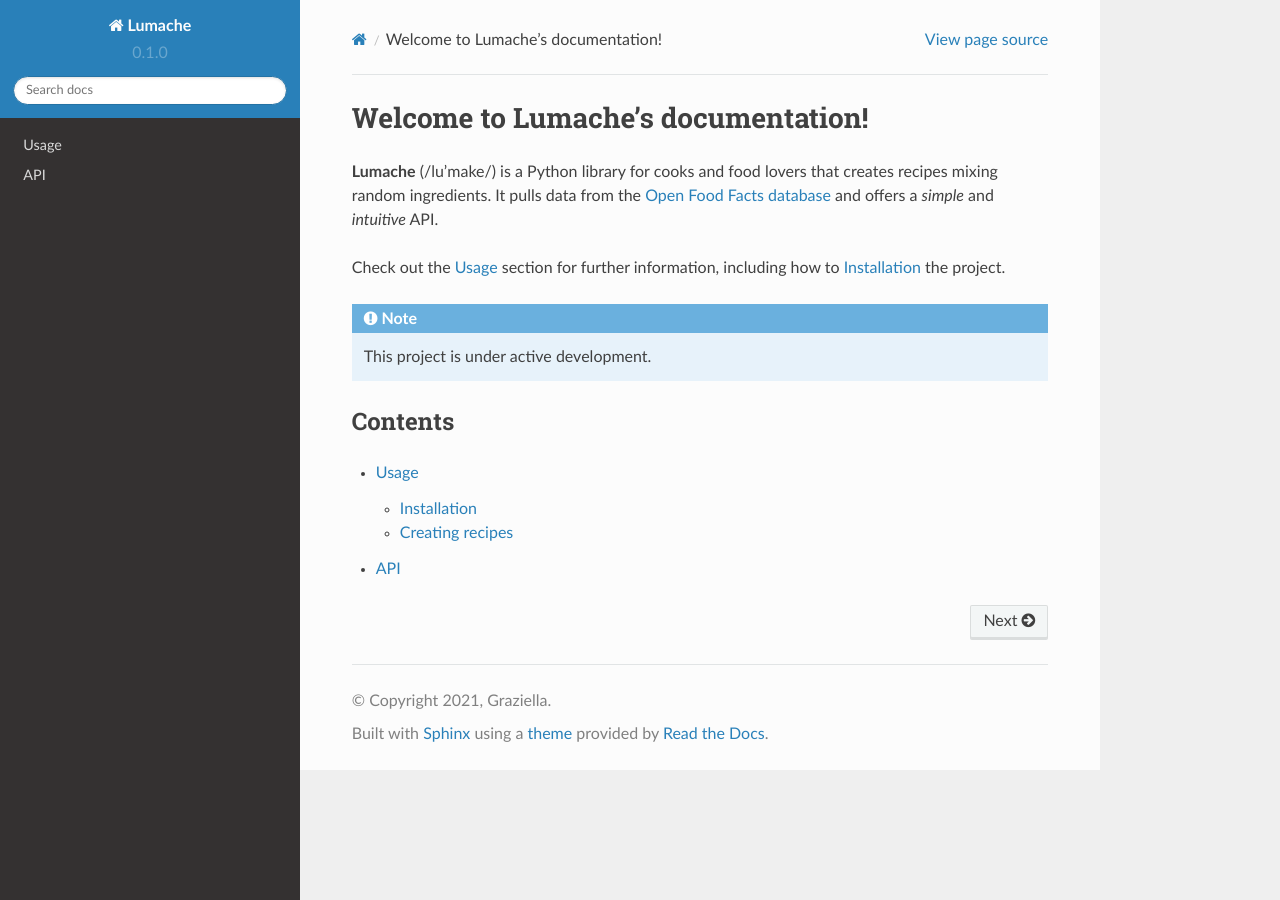
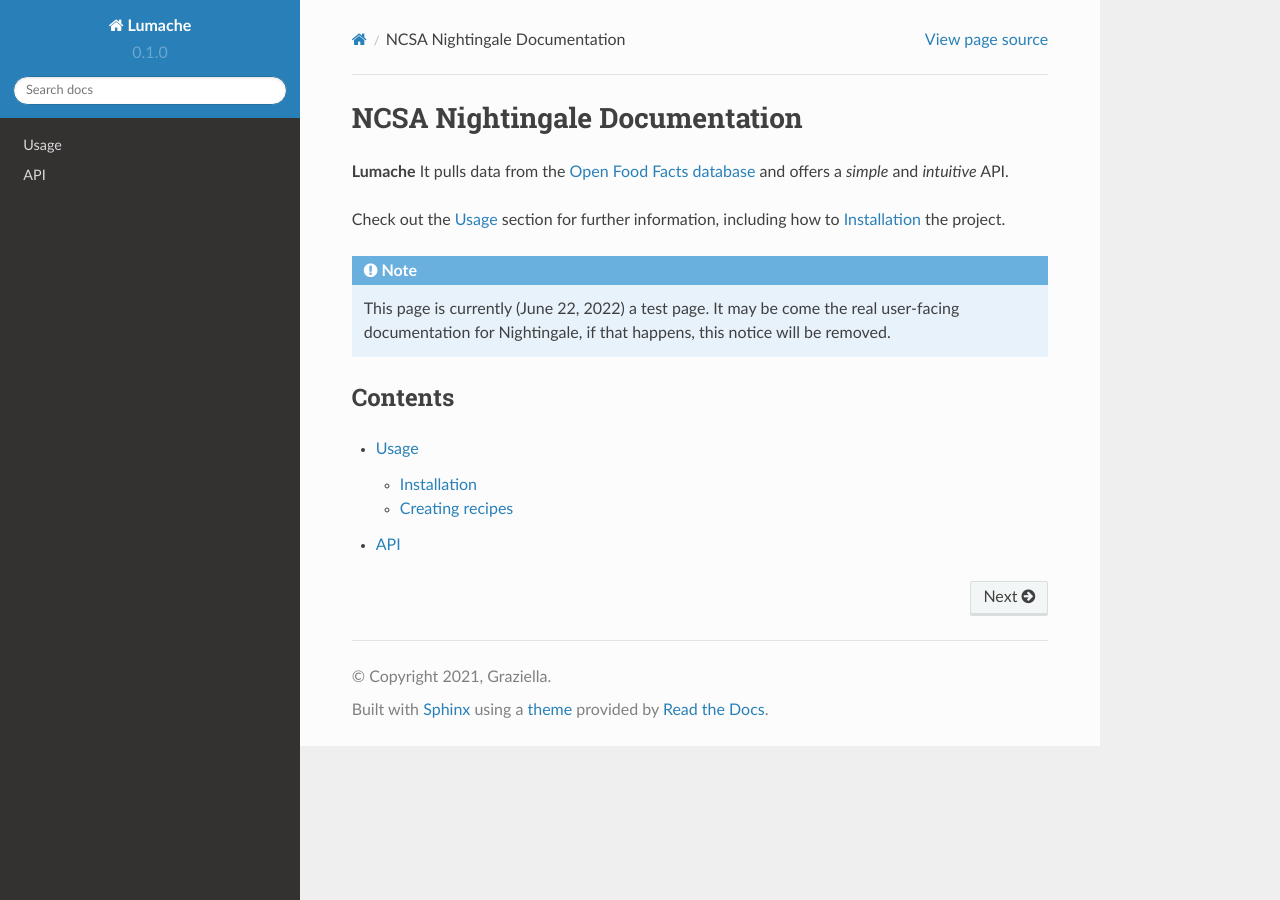
Before and after one commit to sfkappes/NG_documentation, a Sphinx documentation site: the page built from docs/source/index.rst, in a window 1280 px wide. Built offline with Sphinx 7.4.7 and the Read the Docs theme 2.0.0, drawn with Linux system fonts in a browser that asks for light colours.

Commit message:
initial stab; needs more
Partially edited to reference Nightingale.  Need to save off the linking hints and then edit it for real.

```diff
--- a/docs/source/index.rst
+++ b/docs/source/index.rst
@@ -1,8 +1,7 @@
-Welcome to Lumache's documentation!
+NCSA Nightingale Documentation
 ===================================
 
-**Lumache** (/lu'make/) is a Python library for cooks and food lovers
-that creates recipes mixing random ingredients.
+**Lumache**
 It pulls data from the `Open Food Facts database <https://world.openfoodfacts.org/>`_
 and offers a *simple* and *intuitive* API.
 
@@ -11,7 +10,7 @@
 
 .. note::
 
-   This project is under active development.
+   This page is currently (June 22, 2022) a test page.  It may be come the real user-facing documentation for Nightingale, if that happens, this notice will be removed.
 
 Contents
 --------
```
